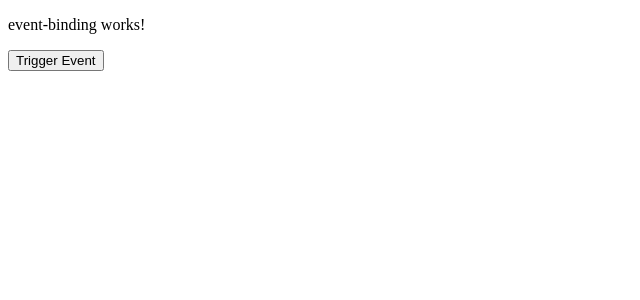
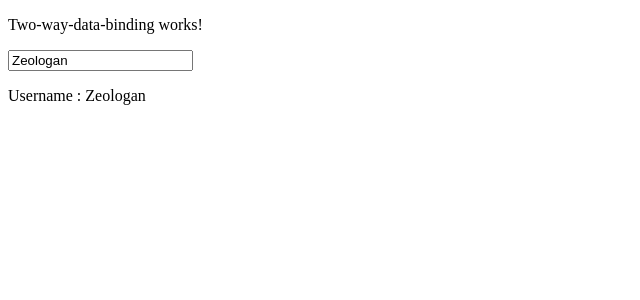
Before and after one commit to Zeologan/Angular-Micro-Build, an Angular app: page / in a window 1280 px wide. Shown: the top 300 px of the page, without its empty margins (0-640 px from the left). Built offline with nearby package versions, Linux system fonts and the light colour scheme.

Commit message:
Day 3 Completed

```diff
--- a/src/app/app.component.html
+++ b/src/app/app.component.html
@@ -1,2 +1,3 @@
 <!-- <app-interpolation></app-interpolation> -->
-<app-event-binding></app-event-binding>
+<!-- <app-event-binding></app-event-binding> -->
+<app-two-way-data-binding></app-two-way-data-binding>
--- /dev/null
+++ b/src/app/two-way-data-binding/two-way-data-binding.component.html
@@ -0,0 +1,3 @@
+<p>Two-way-data-binding works!</p>
+<input type="text" [(ngModel)]="username"  placeholder="Change Username">
+<p>Username : {{username}}</p>
--- /dev/null
+++ b/src/app/two-way-data-binding/two-way-data-binding.component.ts
@@ -0,0 +1,10 @@
+import { Component } from '@angular/core';
+
+@Component({
+  selector: 'app-two-way-data-binding',
+  templateUrl: './two-way-data-binding.component.html',
+  styleUrls: ['./two-way-data-binding.component.css']
+})
+export class TwoWayDataBindingComponent {
+  username = "Zeologan";
+}
```
Also changed, not shown: src/app/app.module.ts (+6 -2 lines), src/app/two-way-data-binding/two-way-data-binding.component.css (added).
